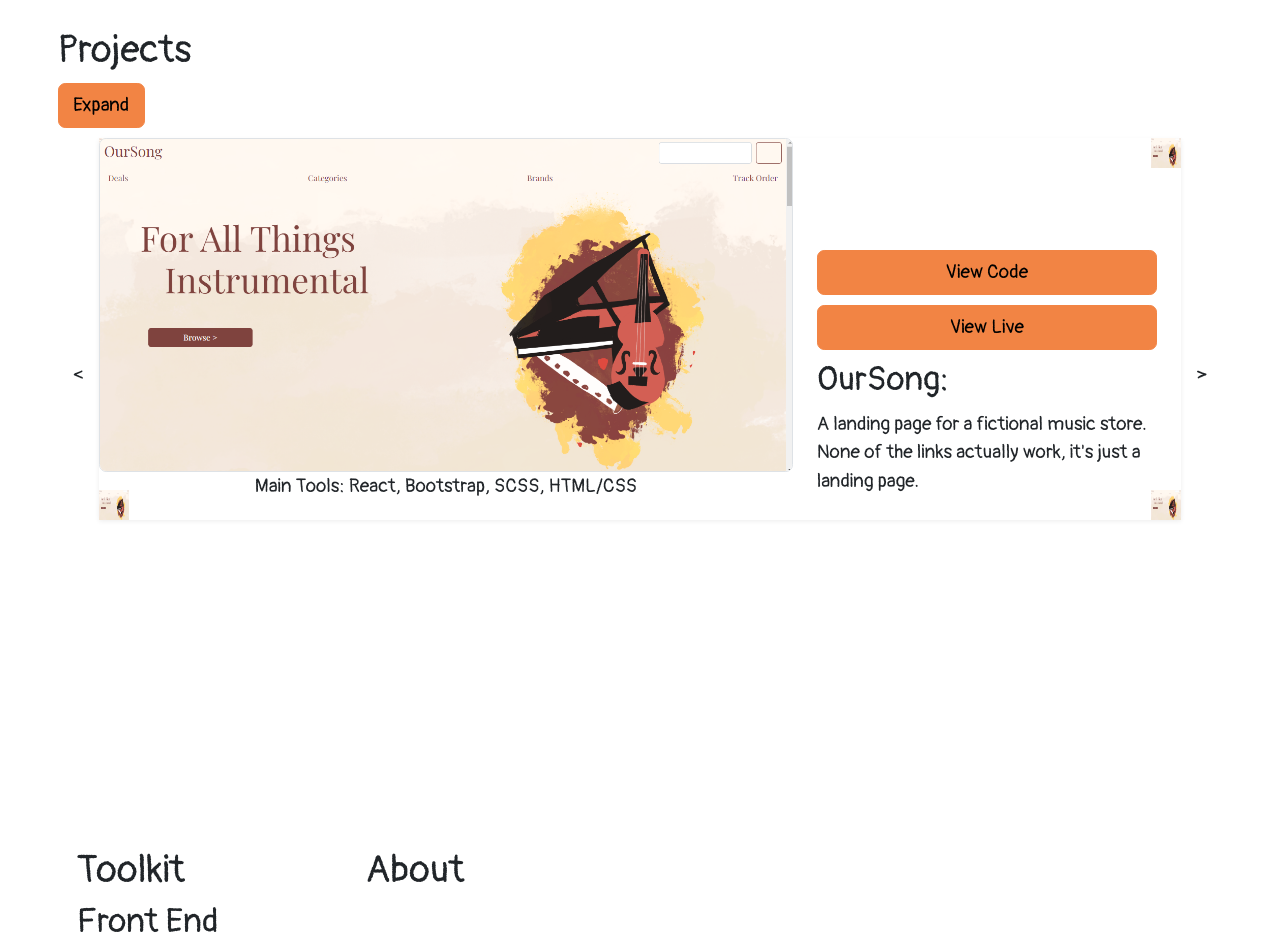
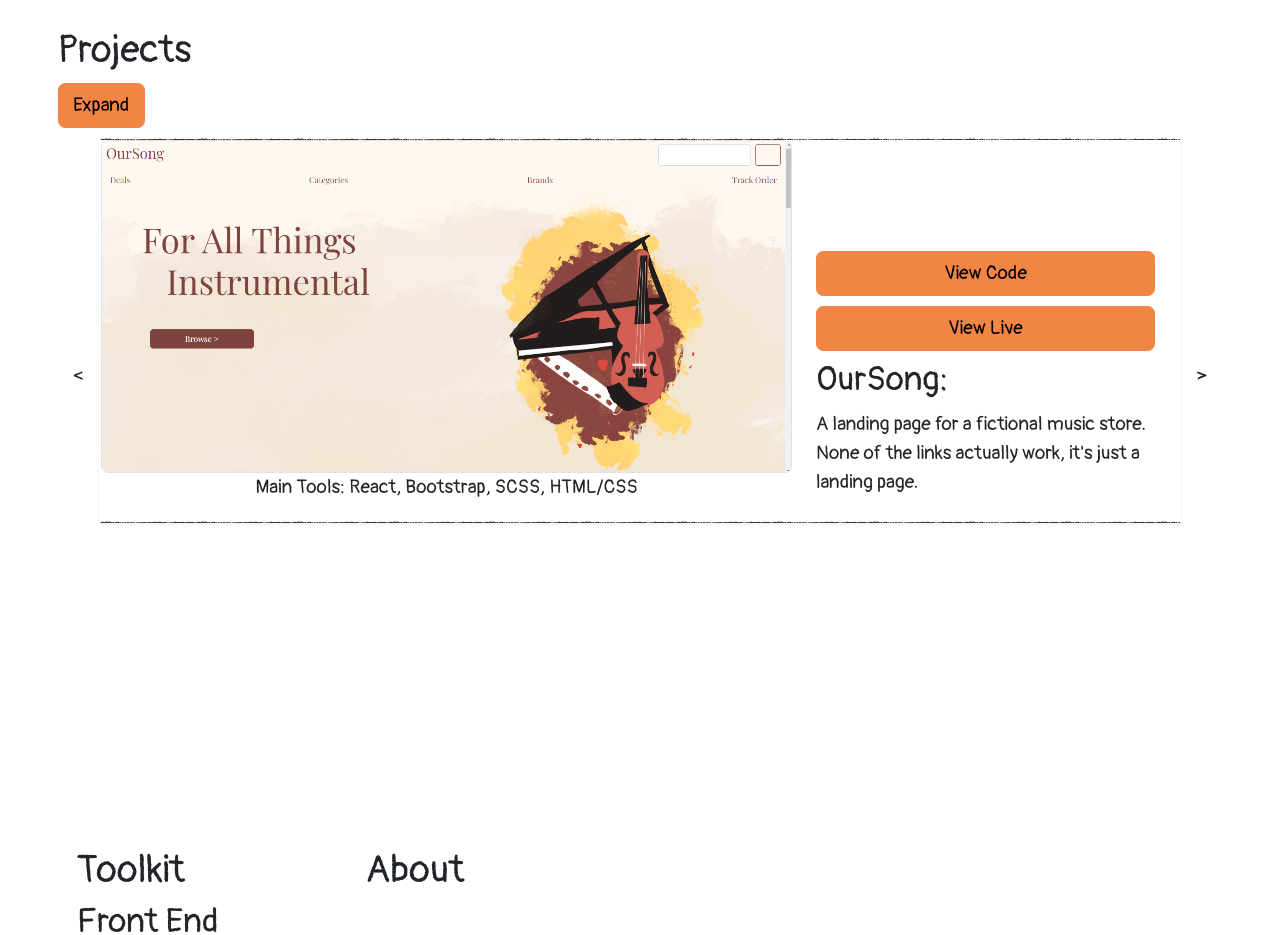
Before and after one commit to Crisarchero/Janell_Portfolio, a React (Create React App) app: page / in a window 1280 px wide. Shown: the part 860-1795 px from the top of the page. Built offline with nearby package versions, Linux system fonts and the light colour scheme.

Commit message:
Testing border images

```diff
--- a/public/index.html
+++ b/public/index.html
@@ -24,7 +24,7 @@
       work correctly both with client-side routing and a non-root public URL.
       Learn how to configure a non-root public URL by running `npm run build`.
     -->
-    <title>React App</title>
+    <title>Janell Brown</title>
   </head>
   <body>
     <noscript>You need to enable JavaScript to run this app.</noscript>
--- a/src/App.css
+++ b/src/App.css
@@ -18,9 +18,19 @@
 
 #project-container{
   margin-bottom:100px;
-  border-image-source: url('./images/our_song.png');
-  border-image-width:30px;
-  border-image-repeat:repeat;
+  border:2px solid;
+  border-image-source: url('./images/Pencil_Border.png');
+  border-image-slice:2 2 2 2;
+
+  border-image-repeat:repeat repeat;
+}
+
+nav {
+  border-bottom:2px solid;
+  border-image-source: url('./images/Pencil_Border.png');
+  border-image-slice:2 2 2 2;
+  border-image-outset:0px 0px 0px 0px;
+  border-image-repeat:repeat repeat;
 }
 #projects figure img{
 
```
